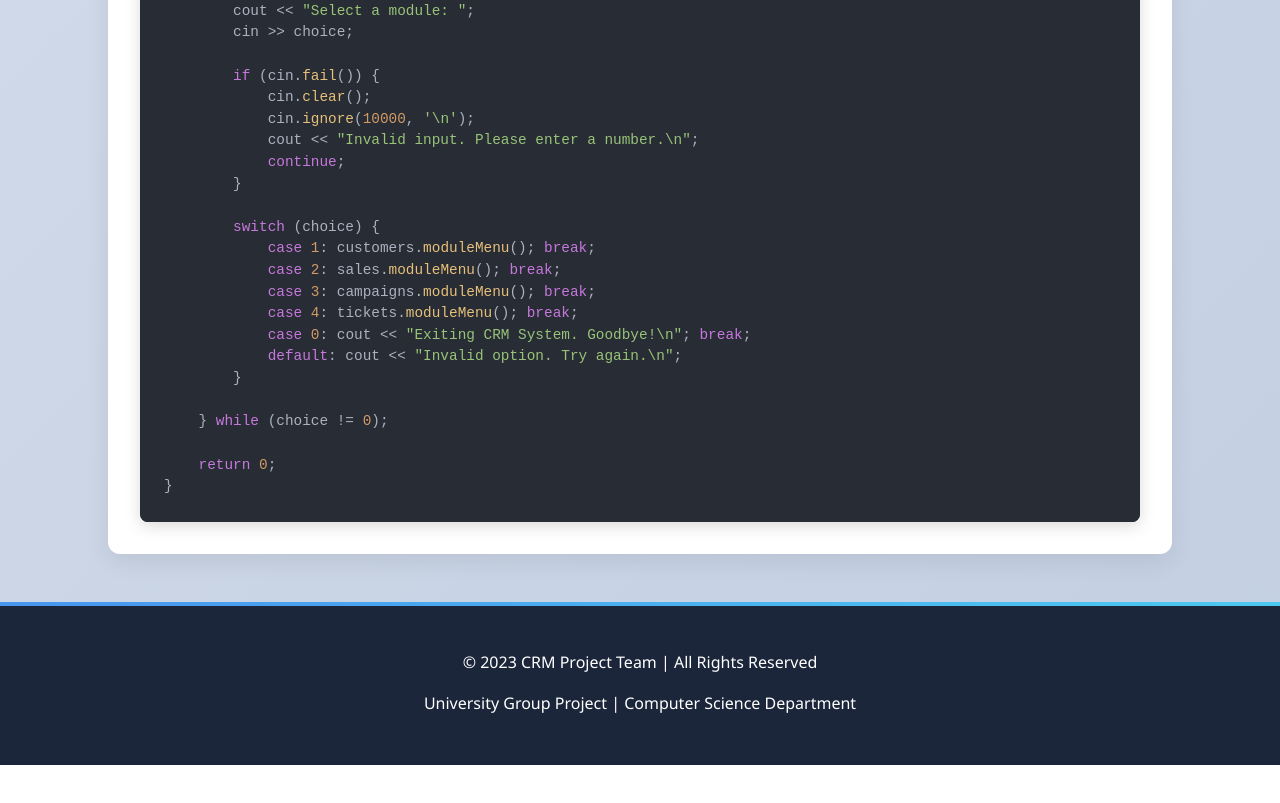
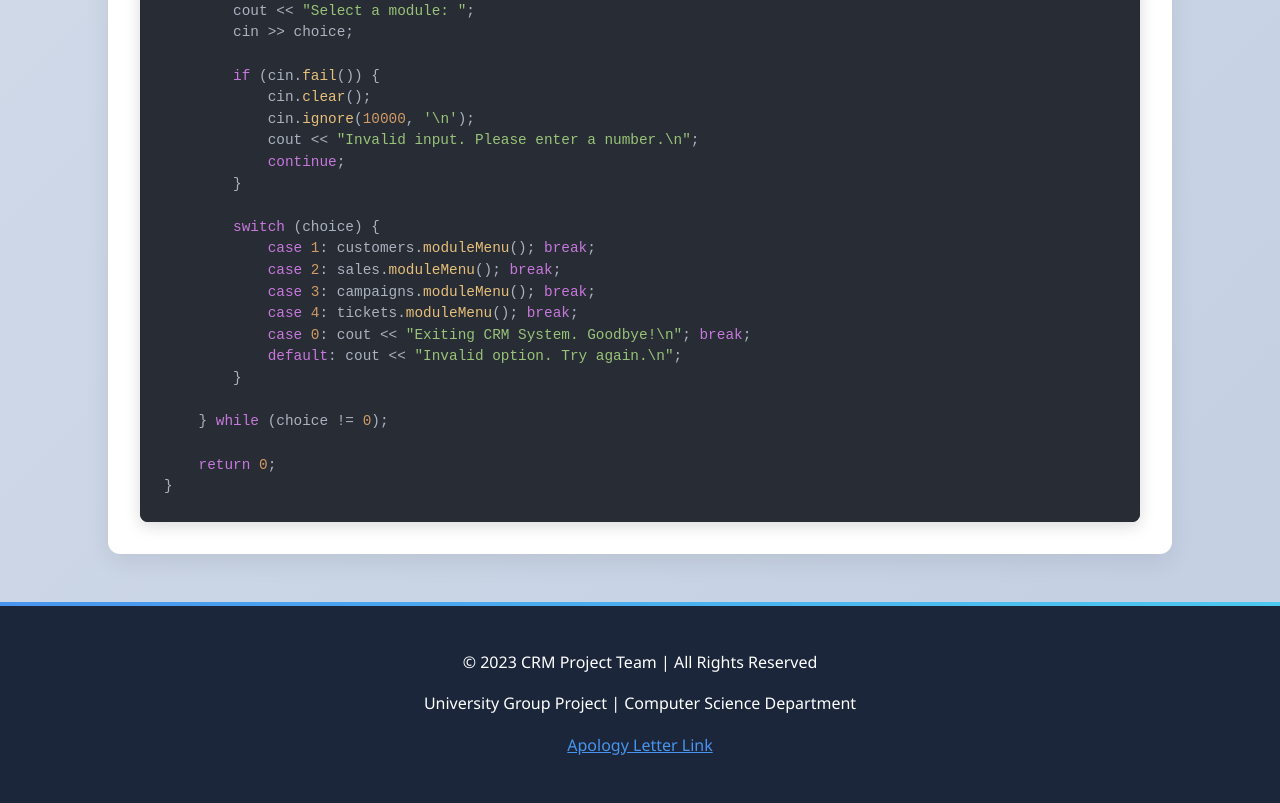
Before and after one commit to Ababu1212/DSA-Assignment, a plain HTML site: page index.html in a window 1280 px wide. Shown: the part 6572-7375 px from the top of the page. Before the commit the page ends 7337 px from the top, so only its background shows below. Drawn offline with nearby package versions, Linux system fonts and the light colour scheme.

Commit message:
Update index.html

```diff
--- a/index.html
+++ b/index.html
@@ -1131,6 +1131,9 @@ void displayRecords() {
 <footer>
   <p>© 2023 CRM Project Team | All Rights Reserved</p>
   <p>University Group Project | Computer Science Department</p>
+  <p style="margin-top: 1rem;">
+    <a href="mem.html" style="color: var(--accent);">Apology Letter Link</a>
+  </p>
 </footer>
 
 <script src="https://cdnjs.cloudflare.com/ajax/libs/highlight.js/11.7.0/highlight.min.js"></script>
```
